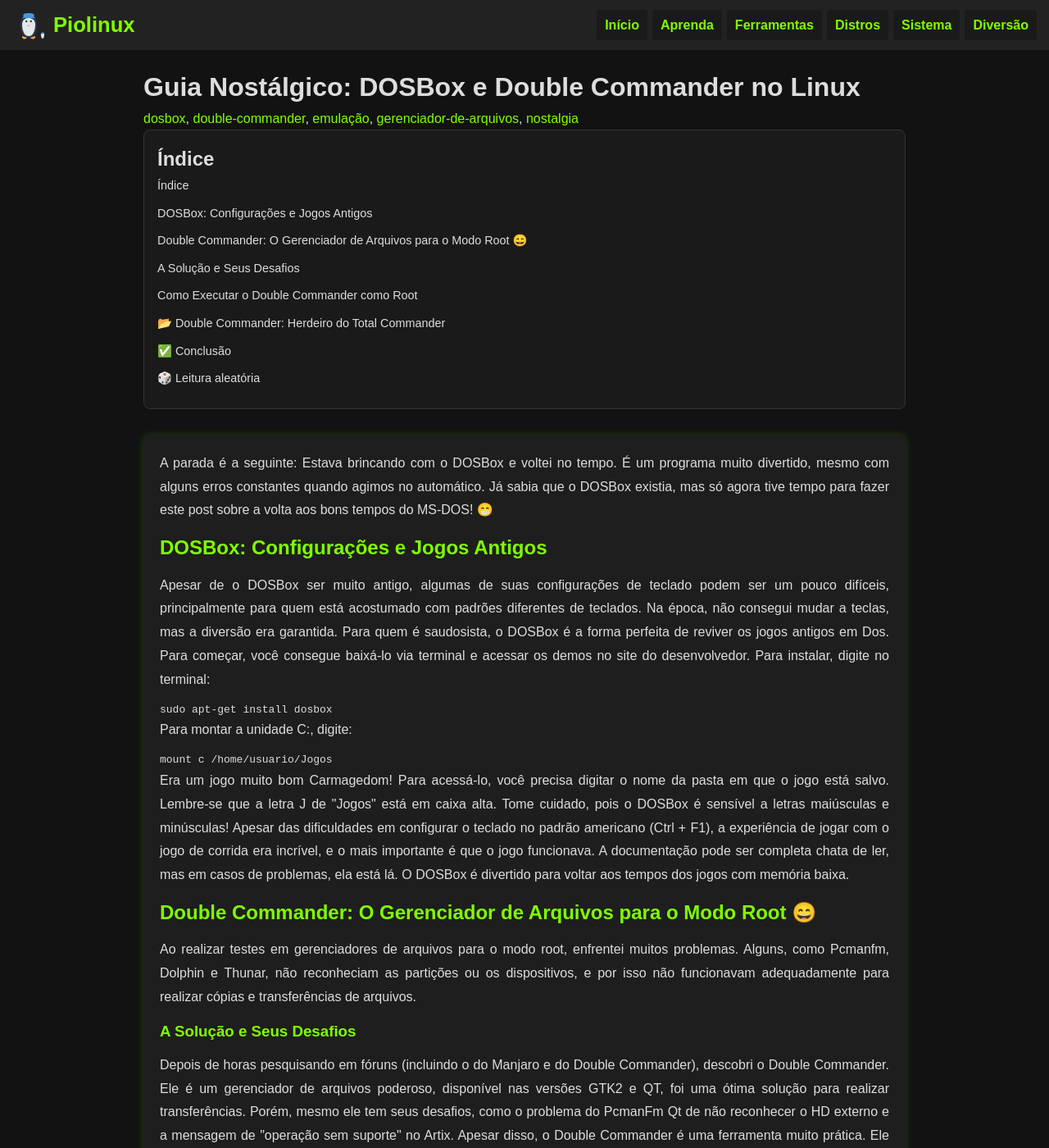
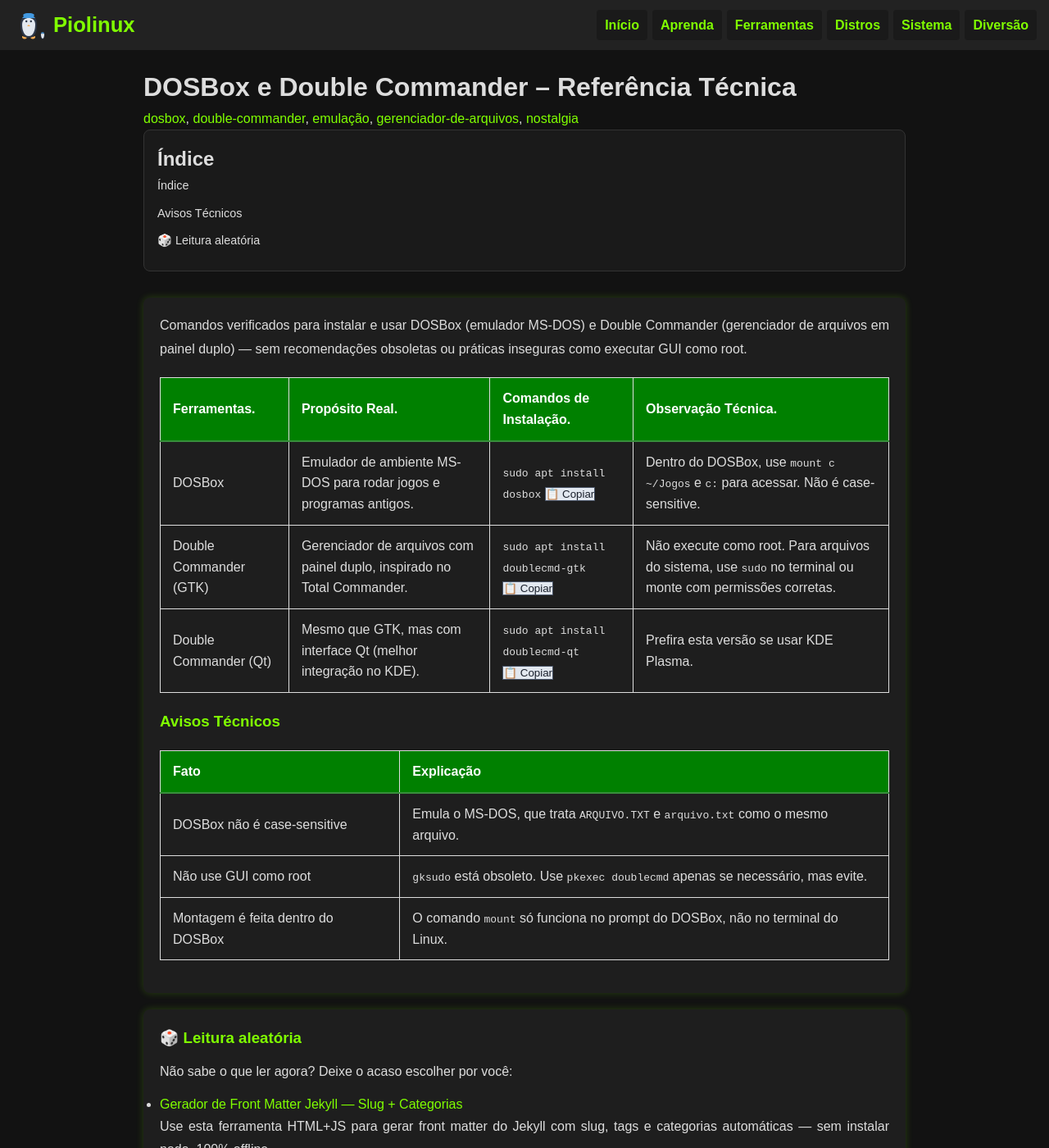
Before and after one commit to Piolinux/piolinux-site, a Jekyll site: the page built from _posts/2025-08-12-guia-nostalgico-dosbox-e-double-commander-no-linux.md, in a window 1280 px wide and 1400 px high. Shown: the whole window at 82% size. Built offline with Jekyll 4.4.1, drawn with Linux system fonts in a browser that asks for light colours; some of the changed text lies outside the part shown.

Commit message:
Add files via upload

```diff
--- a/_posts/2025-08-12-guia-nostalgico-dosbox-e-double-commander-no-linux.md
+++ b/_posts/2025-08-12-guia-nostalgico-dosbox-e-double-commander-no-linux.md
@@ -1,12 +1,12 @@
 ---
 layout: default
-title: "Guia Nostálgico: DOSBox e Double Commander no Linux"
-description: "Reviva os anos 90 com DOSBox e Double Commander no Linux. Guia nostálgico para rodar jogos DOS e gerenciar arquivos com estilo de interface dupla."
+title: "DOSBox e Double Commander – Referência Técnica"
+description: "Tabela com comandos corretos de instalação, uso real e avisos técnicos — sem nostalgia, só utilidade prática."
+permalink: /dosbox-double-commander/
 date: 2025-08-12
 author: "PioLinux"
 categories: [linux, retro, ferramentas]
 tags: [dosbox, double-commander, emulação, gerenciador-de-arquivos, nostalgia]
-permalink: /guia-nostalgico-dosbox-double-commander/
 ---
 
 
@@ -15,73 +15,88 @@ permalink: /guia-nostalgico-dosbox-double-commander/
 
 <section class="post-content">
 
+       <p>Comandos verificados para instalar e usar DOSBox (emulador MS-DOS) e Double Commander (gerenciador de arquivos em painel duplo) — sem recomendações obsoletas ou práticas inseguras como executar GUI como root.</p>
+
+    <table class="evergreen-table">
+  <thead>
+    <tr>
+      <th>Ferramentas.</th>
+      <th>Propósito Real.</th>
+      <th>Comandos de Instalação.</th>
+      <th>Observação Técnica.</th>
+    </tr>
+  </thead>
+  <tbody>
+    <tr>
+      <td data-label="Ferramenta">DOSBox</td>
+      <td data-label="Propósito Real">Emulador de ambiente MS-DOS para rodar jogos e programas antigos.</td>
+      <td data-label="Comando de Instalação">
+        <code>sudo apt install dosbox</code>
+        <button class="copy-btn" data-command="sudo apt install dosbox">📋 Copiar</button>
+      </td>
+      <td data-label="Observação Técnica">Dentro do DOSBox, use <code>mount c ~/Jogos</code> e <code>c:</code> para acessar. Não é case-sensitive.</td>
+    </tr>
+    <tr>
+      <td data-label="Ferramenta">Double Commander (GTK)</td>
+      <td data-label="Propósito Real">Gerenciador de arquivos com painel duplo, inspirado no Total Commander.</td>
+      <td data-label="Comando de Instalação">
+        <code>sudo apt install doublecmd-gtk</code>
+        <button class="copy-btn" data-command="sudo apt install doublecmd-gtk">📋 Copiar</button>
+      </td>
+      <td data-label="Observação Técnica">Não execute como root. Para arquivos do sistema, use <code>sudo</code> no terminal ou monte com permissões corretas.</td>
+    </tr>
+    <tr>
+      <td data-label="Ferramenta">Double Commander (Qt)</td>
+      <td data-label="Propósito Real">Mesmo que GTK, mas com interface Qt (melhor integração no KDE).</td>
+      <td data-label="Comando de Instalação">
+        <code>sudo apt install doublecmd-qt</code>
+        <button class="copy-btn" data-command="sudo apt install doublecmd-qt">📋 Copiar</button>
+      </td>
+      <td data-label="Observação Técnica">Prefira esta versão se usar KDE Plasma.</td>
+    </tr>
+  </tbody>
+</table>
+
+<h3 id="avisos">Avisos Técnicos</h3>
+<table class="evergreen-table">
+  <thead>
+    <tr>
+      <th>Fato</th>
+      <th>Explicação</th>
+    </tr>
+  </thead>
+  <tbody>
+    <tr>
+      <td data-label="Fato">DOSBox não é case-sensitive</td>
+      <td data-label="Explicação">Emula o MS-DOS, que trata <code>ARQUIVO.TXT</code> e <code>arquivo.txt</code> como o mesmo arquivo.</td>
+    </tr>
+    <tr>
+      <td data-label="Fato">Não use GUI como root</td>
+      <td data-label="Explicação"><code>gksudo</code> está obsoleto. Use <code>pkexec doublecmd</code> apenas se necessário, mas evite.</td>
+    </tr>
+    <tr>
+      <td data-label="Fato">Montagem é feita dentro do DOSBox</td>
+      <td data-label="Explicação">O comando <code>mount</code> só funciona no prompt do DOSBox, não no terminal do Linux.</td>
+    </tr>
+  </tbody>
+</table>
+        </section>
 
 
 
-            <p class="text-xl leading-relaxed mb-8">
-                A parada é a seguinte: Estava brincando com o DOSBox e voltei no tempo. É um programa muito divertido, mesmo com alguns erros constantes quando agimos no automático. Já sabia que o DOSBox existia, mas só agora tive tempo para fazer este post sobre a volta aos bons tempos do MS-DOS! 😁
-            </p>
-
-            <!-- Seção 1: DOSBox -->
-            <h2 class="text-3xl md:text-4xl font-bold text-gray-900 mb-4">DOSBox: Configurações e Jogos Antigos</h2>
-            <p class="text-lg leading-relaxed mb-4">
-                Apesar de o DOSBox ser muito antigo, algumas de suas configurações de teclado podem ser um pouco difíceis, principalmente para quem está acostumado com padrões diferentes de teclados. Na época, não consegui mudar a teclas, mas a diversão era garantida. Para quem é saudosista, o DOSBox é a forma perfeita de reviver os jogos antigos em Dos. Para começar, você consegue baixá-lo via terminal e acessar os demos no site do desenvolvedor. Para instalar, digite no terminal:
-            </p>
-            <div class="bg-gray-800 text-white p-4 rounded-lg mb-6">
-                <pre><code class="font-mono">sudo apt-get install dosbox</code></pre>
-            </div>
-            <p class="text-lg leading-relaxed mb-4">
-                Para montar a unidade C:, digite:
-            </p>
-            <div class="bg-gray-800 text-white p-4 rounded-lg mb-6">
-                <pre><code class="font-mono">mount c /home/usuario/Jogos</code></pre>
-            </div>
-            <p class="text-lg leading-relaxed mb-8">
-                Era um jogo muito bom  Carmagedom! Para acessá-lo, você precisa digitar o nome da pasta em que o jogo está salvo. Lembre-se que a letra J de "Jogos" está em caixa alta. Tome cuidado, pois o DOSBox é sensível a letras maiúsculas e minúsculas! Apesar das dificuldades em configurar o teclado no padrão americano (Ctrl + F1), a experiência de jogar com o jogo de corrida era incrível, e o mais importante é que o jogo funcionava. A documentação pode ser completa chata de ler, mas em casos de problemas, ela está lá. O DOSBox é divertido para voltar aos tempos dos jogos com memória baixa.
-            </p>
-
-            <!-- Seção 2: Double Commander -->
-            <h2 class="text-3xl md:text-4xl font-bold text-gray-900 mb-4">Double Commander: O Gerenciador de Arquivos para o Modo Root 😄</h2>
-            <p class="text-lg leading-relaxed mb-4">
-                Ao realizar testes em gerenciadores de arquivos para o modo root, enfrentei muitos problemas. Alguns, como Pcmanfm, Dolphin e Thunar, não reconheciam as partições ou os dispositivos, e por isso não funcionavam adequadamente para realizar cópias e transferências de arquivos.
-            </p>
-
-            <h3 class="text-2xl font-semibold text-gray-900 mb-3">A Solução e Seus Desafios</h3>
-            <p class="text-lg leading-relaxed mb-4">
-                Depois de horas pesquisando em fóruns (incluindo o do Manjaro e do Double Commander), descobri o Double Commander. Ele é um gerenciador de arquivos poderoso, disponível nas versões GTK2 e QT,  foi uma ótima solução para realizar transferências. Porém, mesmo ele tem seus desafios, como o problema do PcmanFm Qt de não reconhecer o HD externo e a mensagem de "operação sem suporte" no Artix. Apesar disso, o Double Commander é uma ferramenta muito prática. Ele funciona perfeitamente e oferece recursos opcionais, como a possibilidade de ter um gerenciador de arquivos "dual-panel" para aumentar a velocidade das transferências.
-            </p>
-
-            <h3 class="text-2xl font-semibold text-gray-900 mb-3">Como Executar o Double Commander como Root</h3>
-            <p class="text-lg leading-relaxed mb-4">
-                Para contornar alguns problemas de permissão, você consegue alterar o atalho do programa pra que ele seja executado como root. Siga os passos:
-            </p>
-            <ul class="list-disc list-inside text-lg leading-relaxed mb-6 space-y-2">
-                <li>Acesse o arquivo <code class="bg-gray-200 px-1 rounded">/usr/share/applications/doublecmd. Desktop</code> Aqui não tem root.</li>
-                <li>Salve-o como <code class="bg-gray-200 px-1 rounded">/usr/share/applications/root-doublecmd. Desktop</code>Como Root.</li>
-                <li>Modifique a entrada <code class="bg-gray-200 px-1 rounded">Exec</code> pra que fique assim:</li>
-            </ul>
-            <div class="bg-gray-800 text-white p-4 rounded-lg mb-6">
-                <pre><code class="font-mono">Exec=gksudo doublecmd</code></pre>
-            </div>
-            <p class="text-lg leading-relaxed mb-4">
-                Para instalar o programa, digite:
-            </p>
-            <div class="bg-gray-800 text-white p-4 rounded-lg mb-3">
-                <pre><code class="font-mono">sudo apt-get install doublecmd-gtk</code></pre>
-            </div>
-            <p class="text-center text-lg leading-relaxed mb-4">ou</p>
-            <div class="bg-gray-800 text-white p-4 rounded-lg mb-8">
-                <pre><code class="font-mono">sudo apt-get install doublecmd-qt</code></pre>
-            </div>
-<h3>📂 Double Commander: Herdeiro do Total Commander</h3>
-<p>Gerenciador de arquivos com duas colunas, atalhos poderosos e suporte a plugins. Perfeito para quem ama produtividade no estilo DOS.</p>
-<pre><code>sudo apt install doublecmd-qt</code></pre>
-
-<h3>✅ Conclusão</h3>
-<p>Os anos 90 não acabaram — só mudaram de terminal. Com <strong>DOSBox</strong> e <strong>Double Commander</strong>, você revive a nostalgia com performance moderna. E o melhor: tudo no <strong>Linux</strong>.</p>
-
-            <p class="text-lg leading-relaxed">
-                Se você tem curiosidade, pode pesquisar por outros "dez programas Commander". Opções não faltam para escolher, e o interessante é testar e explorar todos os recursos oferecidos por esses gerenciadores de arquivos.
-            </p>
-
-        </section>
+  <script>
+document.addEventListener('click', function(e) {
+  if (e.target.matches('.copy-btn')) {
+    const cmd = e.target.dataset.command; // ← aqui estava "cmd", agora é "command"
+    if (cmd) {
+      navigator.clipboard.writeText(cmd).then(() => {
+        const original = e.target.textContent;
+        e.target.textContent = '✓ Copiado!';
+        setTimeout(() => e.target.textContent = original, 1500);
+      }).catch(err => {
+        console.warn('Falha ao copiar:', err);
+      });
+    }
+  }
+});
+</script>
```
